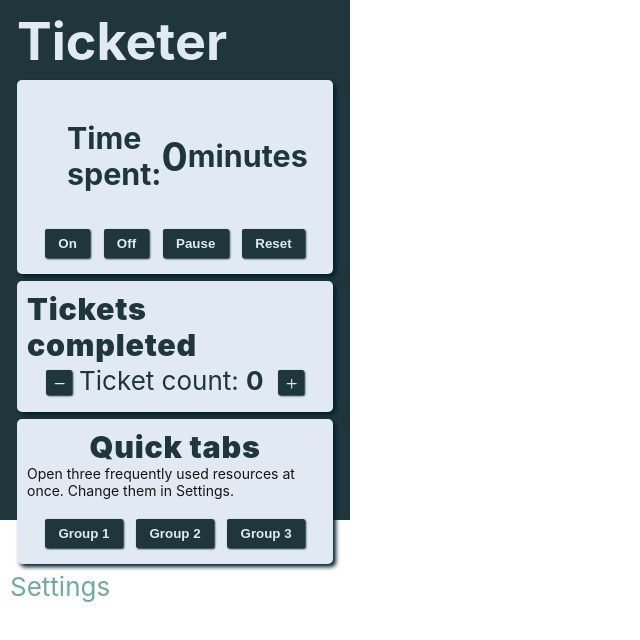
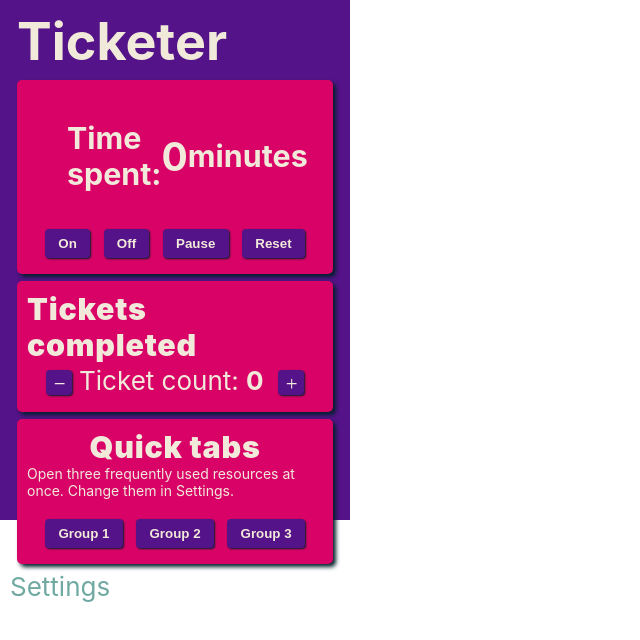
Before and after one commit to sandypockets/ticketer, a React (Create React App) app: page / in a window 1280 px wide. Shown: the top 640 px of the page, without its empty margins (0-640 px from the left). Built offline with nearby package versions, Linux system fonts and the light colour scheme.

Commit message:
Refactor variables, add transition

```diff
--- a/src/main.css
+++ b/src/main.css
@@ -1,20 +1,10 @@
 :root {
-    --primaryColor: #1F363D;
-    --secondaryColor: #e1eaf3;
+    --primaryColor: #541388;
+    --secondaryColor: #d90368;
     --primaryAccent: #70A9A1;
-    --black: #151515;
-    /* Purple Pink */
-    /*--primaryColor: #480ca8;*/
-    /*--secondaryColor: #ffffff;*/
-    /*--primaryAccent: #f72585;*/
-    /*--secondaryColor: #4cc9f0;*/
-    /*--black: #151515;*/
-    /* Greens */
-    /*--primaryColor: #008060;*/
-    /*--secondaryColor: #ffffff;*/
-    /*--primaryAccent: #fbf7ed;*/
-    /*--secondaryColor: #ffffff;*/
-    /*--black: #151515;*/
+    --secondaryAccent: #f1e9da;
+    --transitionDurationSlow: 150ms;
+    --transitionDurationFast: 50ms;
 }
 
 .app {
@@ -26,103 +16,104 @@
     padding: 10px;
 }
 
-a {
-    color: var(--primaryAccent);
-    cursor: pointer;
-}
 
-h1, h2, h3, h4, span, label {
-    color: var(--primaryColor);
-}
-
-p {
-    color: var(--black);
-    font-size: 14px;
-}
-
-h1.title {
-    color: var(--secondaryColor);
-    margin: 0 0 0 7px;
-}
-
+/* URL FORMS - START */
 div.urlForms > h3 {
     display: flex;
     justify-content: center;
 }
-
 div.urlForm > input {
     margin: 5px 0 0 0;
     width: 200px;
     border: none;
     border-radius: 5px;
     padding: 3px;
-
 }
-
 button.saveUrls {
     display: flex;
     justify-content: center;
     background-color: var(--secondaryColor);
-    color: var(--primaryColor);
+    color: var(--secondaryAccent);
 }
-
 h3.linkGroupTitle {
     margin: 0;
 }
-
 label.urlLabel {
     margin: 0 1em;
 }
+/* URL FORMS - END */
 
 /* Utility classes */
+a {
+    color: var(--primaryAccent);
+    cursor: pointer;
+    transition-duration: var(--transitionDurationFast);
+}
+a:hover {
+    color: var(--secondaryAccent);
+    transition-duration: var(--transitionDurationSlow);
+}
+h1, h2, h3, h4, span, label {
+    color: var(--secondaryAccent);
+}
+h1 {
+    margin: 0;
+}
+h1.title {
+    color: var(--secondaryAccent);
+    margin: 0 0 0 7px;
+}
 h3.cardTitle {
     margin: 0;
     font-weight: 900;
     letter-spacing: 0.025em;
 }
-
+p {
+    color: var(--secondaryAccent);
+    font-size: 14px;
+}
 .container {
     height: 100%;
     display: flex;
     flex-direction: column;
     justify-content: space-between;
 }
-
 .flex-center {
     display: flex;
     justify-content: center;
 }
-
 button {
     padding: 0.5em 1em;
     background-color: var(--primaryColor);
-    color: var(--secondaryColor);
+    color: var(--secondaryAccent);
     border: none;
     margin: 0.5em;
     font-weight: bold;
     cursor: pointer;
     box-shadow: 1px 1px 2px #00212b;
-    border-radius: 2px;
+    border-radius: 4px;
+    transition-duration: var(--transitionDurationFast);
 }
-
+button:hover {
+    background-color: var(--secondaryAccent);
+    color: var(--primaryColor);
+    transition-duration: var(--transitionDurationSlow);
+}
 button.square {
     height: 25px;
     width: 25px;
     font-weight: 900;
 }
-
 div.buttonGroup {
     display: flex;
     justify-content: center;
 }
-
 svg.svg {
-    fill: var(--secondaryColor);
+    fill: var(--secondaryAccent);
     height: 1em;
     width: 1em;
     margin-left: -6px;
 }
-
 .card {
     background-color: var(--secondaryColor);
     padding: 10px;
@@ -130,11 +121,6 @@ svg.svg {
     border-radius: 5px;
     box-shadow: 3px 3px 4px #00212b;
 }
-
-h1 {
-    margin: 0;
-}
-
 input {
     color: black;
 }
```
